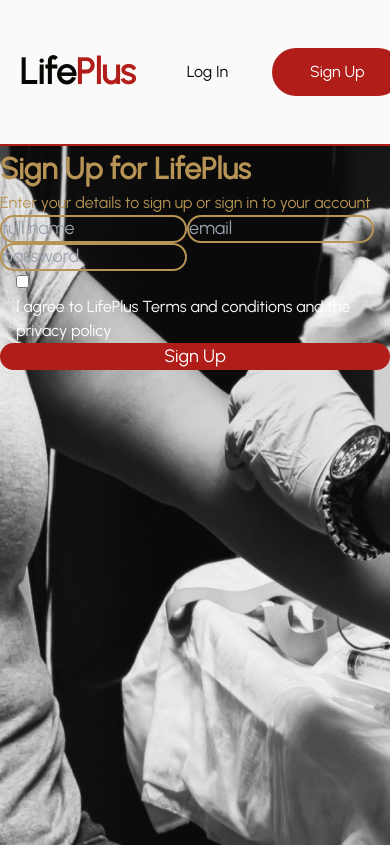
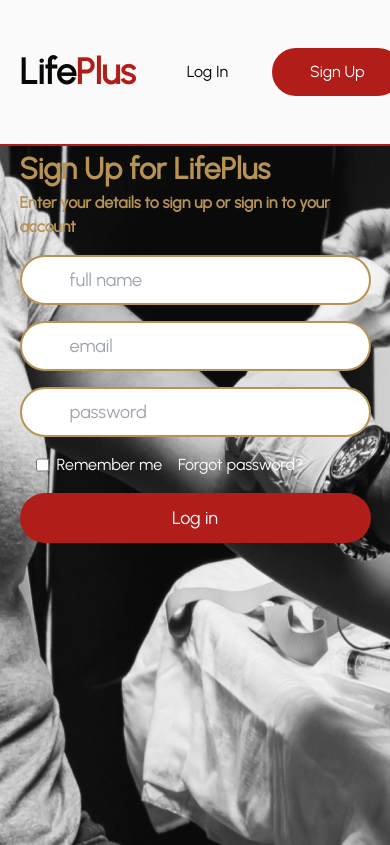
Before and after one commit to oreoluwa212/lifePlus-webapp, a React (Vite) app: page /signup-as in a window 390 px wide. Built offline with nearby package versions, Linux system fonts and the light colour scheme.

Commit message:
responsiveness added for mobile

```diff
--- a/src/pages/LoginPage.jsx
+++ b/src/pages/LoginPage.jsx
@@ -7,35 +7,31 @@ const LoginPage = () => {
   return (
     <div className="">
       <NavBar />
-      <div className="mds:flex mds:flex-row h-screen border-t-2 border-red w-full">
+      <div className="relative mds:absolute mds:flex mds:flex-row h-[80vh] border-t-2 border-red w-full">
         <Demo />
-        <div className=" mds:w-3/5 hidden mds:h-full overflow-auto mds:flex mds:flex-col mds:justify-start mds:mt-[5%] mds:items-center">
-          <div className="lgss:w-full lgss:flex flex-col lgss:justify-start lgss:items-center lgss:gap-16">
-            <div className="lgss:flex lgss:flex-col lgss:gap-6 lgss:items-center">
-              <h1 className="text-gold font-bold text-[30px]">
-                Login to LifePlus
-              </h1>
-              <h3 className="lgss:text-[18px] lgss:w-[55%] lgss:text-center">
-                Enter your details to sign in to your account
-              </h3>
+        <div className=" w-full px-[5%] mds:w-3/5 absolute mds:relative top-0 mds:h-full overflow-auto mds:flex mds:flex-col mds:justify-center mds:items-center">
+          <div className="lgss:w-full lgss:flex xs:flex flex-col mds:justify-center mds:items-center mds:gap-16 xs:gap-8">
+            <div className="lgss:flex lgss:flex-col mds:gap-6 lgss:items-center">
+              <h1 className="text-gold font-bold text-[30px]">Login to LifePlus</h1>
+              <h3 className="lgss:text-[18px] mds:text-black text-gold font-semibold">Enter your details to sign in to your account</h3>
             </div>
-            <div className="mds:w-[60%] w-[65%] justify-between lgss:flex lgss:flex-col lgss:gap-6">
+            <div className="mds:w-[60%] w-[100%] h-[50%] mds:h-full justify-between flex flex-col gap-4 lgss:gap-6">
               <input
                 type="text"
                 placeholder="email"
-                className="bg-transparent border-gold border-2 rounded-[32px] lgss:px-8 lgss:h-[48px] outline-none placeholder:text-[18px]"
+                className="mdss:bg-transparent px-12 h-[50px] bg-white border-gold border-2 rounded-[32px] lgss:px-8 lgss:h-[48px] outline-none placeholder:text-[18px]"
               />
               <input
                 type="text"
                 placeholder="password"
-                className="bg-transparent border-gold border-2 rounded-[32px] lgss:px-8 lgss:h-[48px] outline-none placeholder:text-[18px]"
+                className="mdss:bg-transparent px-12 h-[50px] bg-white border-gold border-2 rounded-[32px] lgss:px-8 lgss:h-[48px] outline-none placeholder:text-[18px]"
               />
-              <div className="lgss:flex lgss:justify-between lgss:items-center">
-                <div className="lgss:flex px-4 lgss:gap-4 lgss:mt-2">
+              <div className="flex lgss:flex lgss:justify-between lgss:items-center">
+                <div className="flex gap-2 px-4 lgss:gap-4 lgss:mt-2">
                   <input type="checkbox" name="" id="" />
-                  <p>Remember me</p>
+                  <p className="mds:text-black text-white">Remember me</p>
                 </div>
-                <div className=" lgss:px-4">
+                <div className=" lgss:px-4 mds:text-black text-white">
                   <Link to={'/forgot-password'}>
                     <button>Forgot password?</button>
                   </Link>
@@ -45,7 +41,7 @@ const LoginPage = () => {
                 <button
                   type="text"
                   placeholder="password"
-                  className="bg-red text-white text-[18px] lgss:w-[100%] border-none rounded-[32px] lgss:px-8 lgss:h-[48px]"
+                  className="bg-red text-white text-[18px] lgss:w-[100%] border-none rounded-[32px] lgss:px-8 lgss:h-[48px] h-[50px] w-full"
                 >
                   Log in
                 </button>
--- a/src/pages/SignUpMainPage.jsx
+++ b/src/pages/SignUpMainPage.jsx
@@ -8,29 +8,50 @@ const SignUpMainPage = () => {
     <div className="">
       <NavBar />
       <div className="mds:flex relative mds:absolute flex mds:flex-row h-[83vh] mds:overflow-y-hidden border-t-2 border-red w-full">
-
         <Demo />
-
-        <div className=" mds:w-3/5 mds:relative  mds:h-full overflow-auto mds:flex mds:flex-col mds:justify-center mds:items-center absolute top-0 left-0 ">
+        <div className="px-[5%] mds:w-3/5 w-full mds:relative  mds:h-full overflow-auto mds:flex mds:flex-col mds:justify-center mds:items-center absolute top-0 left-0 ">
           <div className="lgss:w-full lgss:flex flex-col lgss:justify-center lgss:items-center lgss:gap-16 ">
-            <div className="lgss:flex lgss:flex-col lgss:gap-6 lgss:items-center">
-            <h1 className="text-gold font-bold text-[30px]">Sign Up for LifePlus</h1>
-            <h3 className="lgss:text-[18px] mds:text-black lgss:w-[55%] lgss:text-center text-gold">Enter your details to sign up or sign in to your account</h3>
+            <div className="lgss:flex lgss:flex-col mds:gap-6 lgss:items-center">
+              <h1 className="text-gold font-bold text-[30px]">Sign Up for LifePlus</h1>
+              <h3 className="lgss:text-[18px] mds:text-black text-gold font-semibold">Enter your details to sign up or sign in to your account</h3>
             </div>
-            <div className="mds:w-[60%] w-[100%] justify-between lgss:flex lgss:flex-col lgss:gap-6">
-                <input type="text" placeholder='full name' className='bg-transparent border-gold border-2 rounded-[32px] lgss:px-8 lgss:h-[48px] outline-none placeholder:text-[18px]'/>
-                <input type="text" placeholder='email' className='bg-transparent border-gold border-2 rounded-[32px] lgss:px-8 lgss:h-[48px] outline-none placeholder:text-[18px]'/>
-                <input type="text" placeholder='password' className='bg-transparent border-gold border-2 rounded-[32px] lgss:px-8 lgss:h-[48px] outline-none placeholder:text-[18px]'/>
-                <div className="lgss:flex px-4 lgss:gap-4 lgss:mt-2">
-                    <input type="checkbox" name="" id="" />
-                    <p className='text-white mds:text-black'>I agree to LifePlus Terms and conditions and the privacy policy</p>
+            <form action='' className="mds:w-[60%] w-[100%] h-[50%] mds:h-full justify-between flex flex-col gap-4 lgss:gap-6 mt-4">
+              <input
+                type="text"
+                placeholder="full name"
+                className="mdss:bg-transparent px-12 h-[50px] bg-white border-gold border-2 rounded-[32px] lgss:px-8 lgss:h-[48px] outline-none placeholder:text-[18px]"
+              />
+              <input
+                type="text"
+                placeholder="email"
+                className="mdss:bg-transparent px-12 h-[50px] bg-white border-gold border-2 rounded-[32px] lgss:px-8 lgss:h-[48px] outline-none placeholder:text-[18px]"
+              />
+              <input
+                type="text"
+                placeholder="password"
+                className="mdss:bg-transparent px-12 h-[50px] bg-white border-gold border-2 rounded-[32px] lgss:px-8 lgss:h-[48px] outline-none placeholder:text-[18px]"
+              />
+              <div className="flex lgss:justify-between lgss:items-center">
+                <div className="flex gap-2 px-4 lgss:gap-4 lgss:mt-2">
+                  <input type="checkbox" name="" id="" />
+                  <p className='mds:text-black text-white'>Remember me</p>
                 </div>
-                <Link to={'/dashboard'}>
-                <button type="text" placeholder='password' className='bg-red text-white text-[18px] border-none rounded-[32px] lgss:px-8 lgss:h-[48px] w-[100%]'>
-                    Sign Up
+                <div className=" lgss:px-4 mds:text-black text-white">
+                  <Link to={'/forgot-password'}>
+                    <button>Forgot password?</button>
+                  </Link>
+                </div>
+              </div>
+              <Link to={"/dashboard"}>
+                <button
+                  type="text"
+                  placeholder="password"
+                  className='bg-red text-white text-[18px] border-none rounded-[32px] lgss:px-8 lgss:h-[48px] h-[50px] w-[100%] lgss:w-[100%]'
+                >
+                  Log in
                 </button>
-                </Link>
-            </div>
+              </Link>
+            </form>
           </div>
         </div>
       </div>
--- a/src/pages/SignUpPage.jsx
+++ b/src/pages/SignUpPage.jsx
@@ -9,7 +9,7 @@ const SignUpPage = () => {
       <NavBar />
       <div className="relative mds:absolute mds:flex mds:flex-row h-[80vh] border-t-2 border-red w-full">
         <Demo />
-        <div className=" mds:w-3/5 absolute mds:relative top-0 mds:h-full overflow-auto mds:flex mds:flex-col mds:justify-center mds:items-center">
+        <div className="px-[5%] mds:w-3/5 absolute mds:relative top-0 mds:h-full overflow-auto mds:flex mds:flex-col mds:justify-center mds:items-center">
           <div className="lgss:w-full lgss:flex xs:flex flex-col mds:justify-center mds:items-center mds:gap-16 xs:gap-8">
             <div className="lgss:flex lgss:flex-col mds:gap-6 lgss:items-center">
             <h1 className="text-gold font-bold text-[30px]">Sign Up for LifePlus</h1>
--- a/src/pages/web-App/CreateNewPassword.jsx
+++ b/src/pages/web-App/CreateNewPassword.jsx
@@ -8,13 +8,13 @@ const CreateNewPassword = () => {
       <NavBar />
       <div className="mds:absolute mds:flex mds:flex-row h-[80vh] border-t-2 border-red bg-[#fafafa] w-full">
         <div className="mds:w-full absolute mds:relative top-0 mds:h-full overflow-auto mds:flex mds:flex-col mds:justify-center mds:items-center">
-          <div className=" lgss:flex xs:flex flex-col shadow-lg shadow-gray-400/30 bg-white lgss:w-[50%] lgss:h-[75%] rounded-[32px] mds:justify-center mds:items-center mds:gap-9 xs:gap-8">
+          <div className=" lgss:flex xs:flex flex-col shadow-lg shadow-gray-400/50 bg-white lgss:w-[50%] lgss:h-[75%] rounded-[32px] mds:justify-center mds:items-center mds:gap-9 xs:gap-8">
             <div className="lgss:flex lgss:flex-col mds:gap-4 lgss:items-center">
               <h1 className="text-gold font-bold text-[30px]">
                 Create a New Password
               </h1>
             </div>
-            <div className="mds:w-[90%] lgss:w-[60%] w-[100%] justify-between mds:flex mds:flex-col mds:gap-6">
+            <form action="" className="mds:w-[90%] lgss:w-[60%] w-[100%] justify-between mds:flex mds:flex-col mds:gap-6">
               <div className="">
                 <label htmlFor="NewPassword" className="font-semibold">
                   New Password
@@ -42,7 +42,7 @@ const CreateNewPassword = () => {
                   Create New Password
                 </button>
               </Link>
-            </div>
+            </form>
           </div>
         </div>
       </div>
```
Also changed, not shown: src/pages/web-App/ForgotPasswordPage.jsx (+5 -3 lines).
